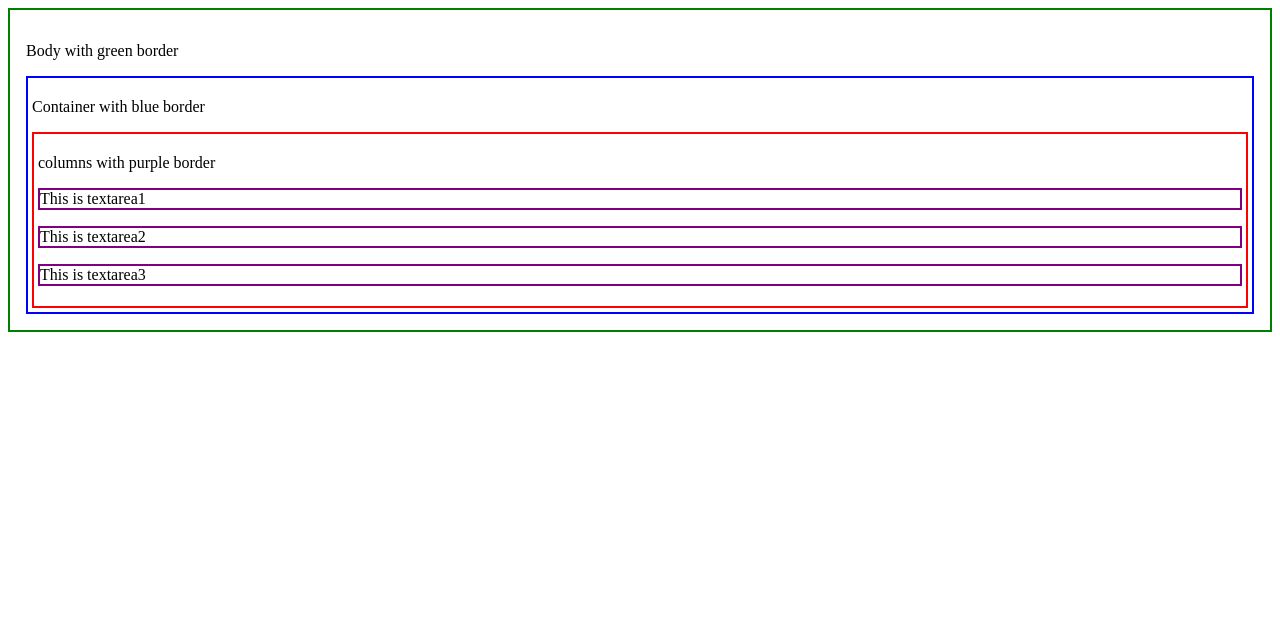
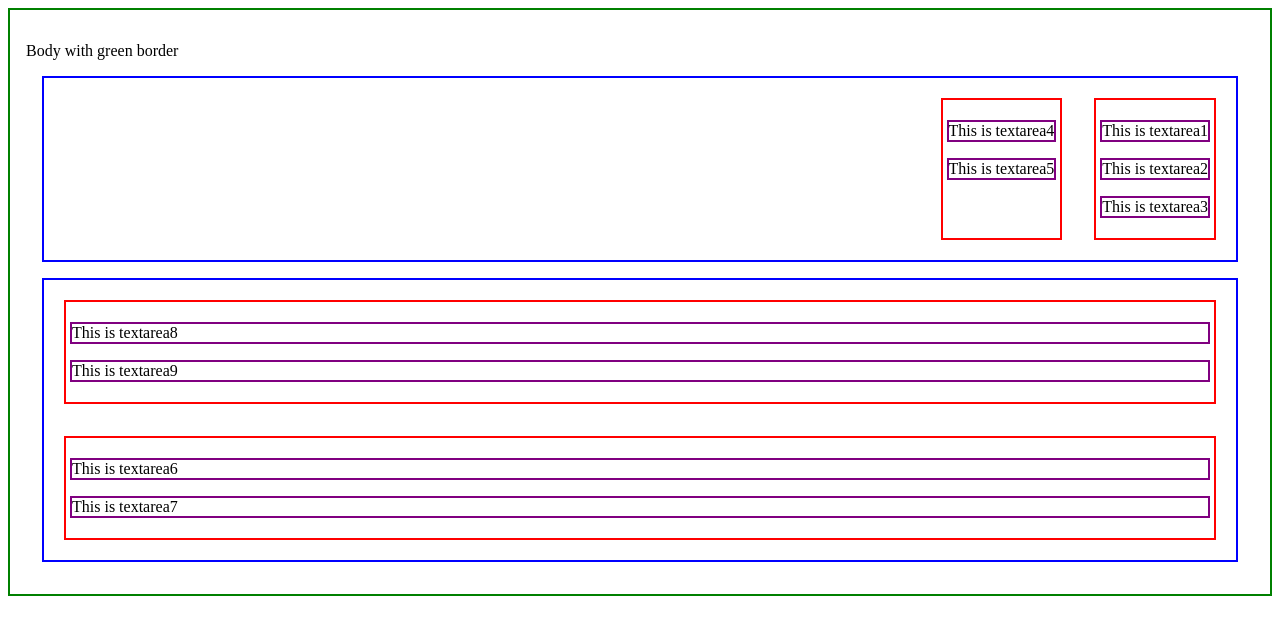
Before and after one commit to RadhikaRJ/Flexbox_CSSproperties, a plain HTML site: page index.html in a window 1280 px wide. Drawn offline with Linux system fonts and the light colour scheme.

Commit message:
flex-direction application

```diff
--- a/index.html
+++ b/index.html
@@ -1,21 +1,40 @@
 <!DOCTYPE html>
 <html lang="en">
+
 <head>
     <meta charset="UTF-8">
     <meta name="viewport" content="width=device-width, initial-scale=1.0">
     <title>Document</title>
     <link href="styles.css" rel="stylesheet">
 </head>
+
 <body>
     <p>Body with green border</p>
-    <div class="container">
-        <p>Container with blue border</p>
-        <div class="columns">
-           <p>columns with purple border</p>
+    <div class="container superset1">
+
+        <div class="columns set1">
             <p class="textbox box1">This is textarea1</p>
             <p class="textbox box2">This is textarea2</p>
             <p class="textbox box3">This is textarea3</p>
         </div>
+        <div class="columns set2">
 
+            <p class="textbox box4">This is textarea4</p>
+            <p class="textbox box5">This is textarea5</p>
+
+        </div>
+    </div>
+    <div class="container superset2">
+
+        <div class="columns set3">
+            <p class="textbox box6">This is textarea6</p>
+            <p class="textbox box7">This is textarea7</p>
+        </div>
+        <div class="columns set4">
+            <p class="textbox box8">This is textarea8</p>
+            <p class="textbox box9">This is textarea9</p>
+        </div>
+    </div>
 </body>
+
 </html>
--- a/styles.css
+++ b/styles.css
@@ -1,18 +1,82 @@
 
 body{
     border: 2px solid green;
-    padding:1em;
+    padding: 1em;
 }
 .container{
     border: 2px solid blue;
-    padding:0.25em;
+    padding: 0.25em;
+    margin:1em;
+
+
 }
+.superset1{
+    display:flex;
+    flex-direction: row-reverse;
 
+}
+.superset2{
+    display:flex;
+flex-direction: column-reverse;
+
+}
 .columns{
     border: 2px solid red;
-    padding:0.25em;
+    padding: 0.25em;
+    margin:1em;
 }
 
 .textbox{
-    border: 2px solid purple
+    border: 2px solid purple;
+
 }
+
+
+.set1{
+
+}
+
+.set2{
+
+}
+
+.set3{
+
+}
+
+.set4{
+
+}
+
+
+.box1{
+
+}
+.box2{
+
+}
+.box3{
+
+}
+.box4{
+
+}
+.box5{
+
+}
+
+.box6{
+
+}
+
+.box7{
+
+}
+
+.box8{
+
+}
+
+.box9{
+
+}
```
